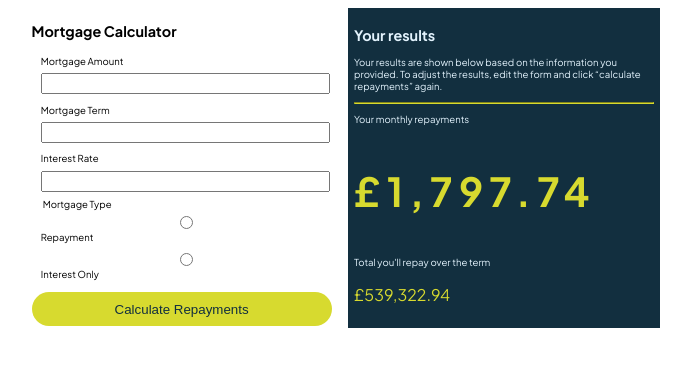
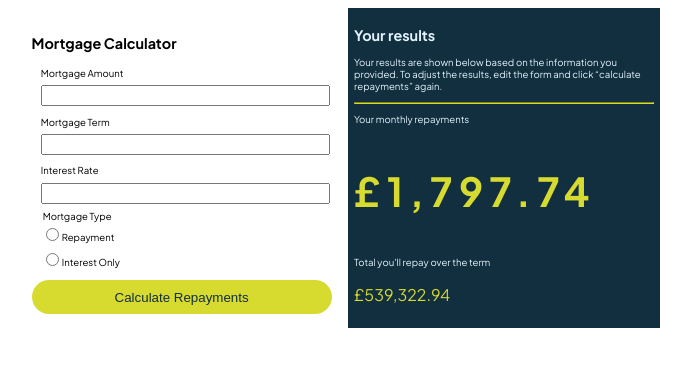
Before and after one commit to AbbyHumphreys/mortgage_repayment_calculator, a React (Create React App) app: page / in a window 1280 px wide. Shown: the top 366 px of the page, without its empty margins (294-985 px from the left). Built offline with nearby package versions, Linux system fonts and the light colour scheme.

Commit message:
style: inputs with type of number

```diff
--- a/src/components/calculator_styles.sass
+++ b/src/components/calculator_styles.sass
@@ -1,4 +1,4 @@
-form, input, button
+form, input[type=number], button
     width: 100%
 
 fieldset
```
